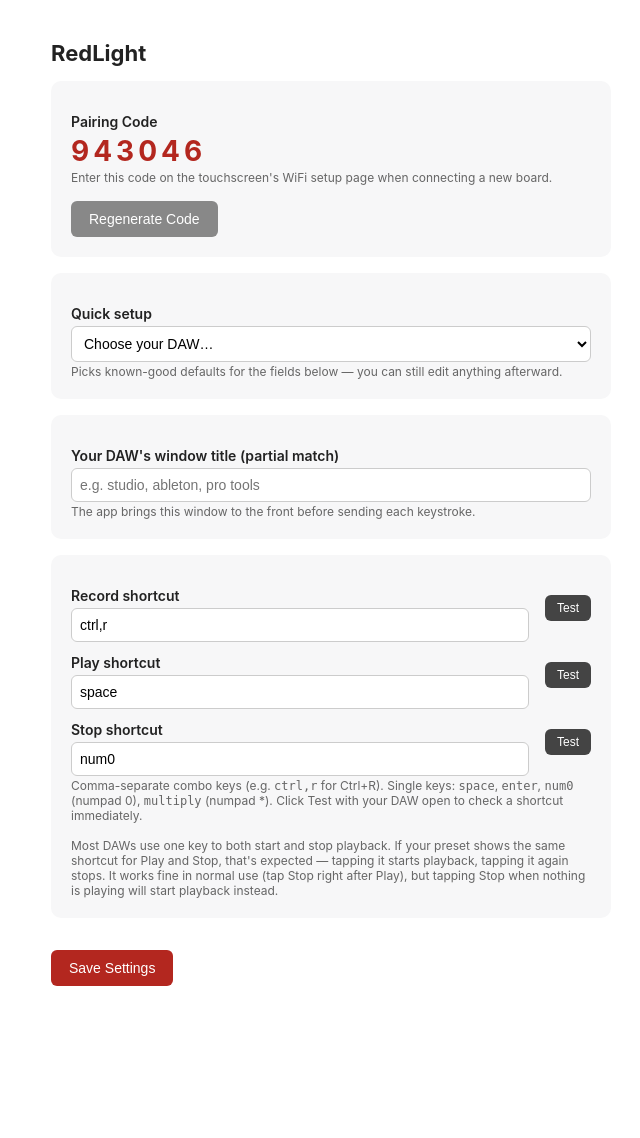
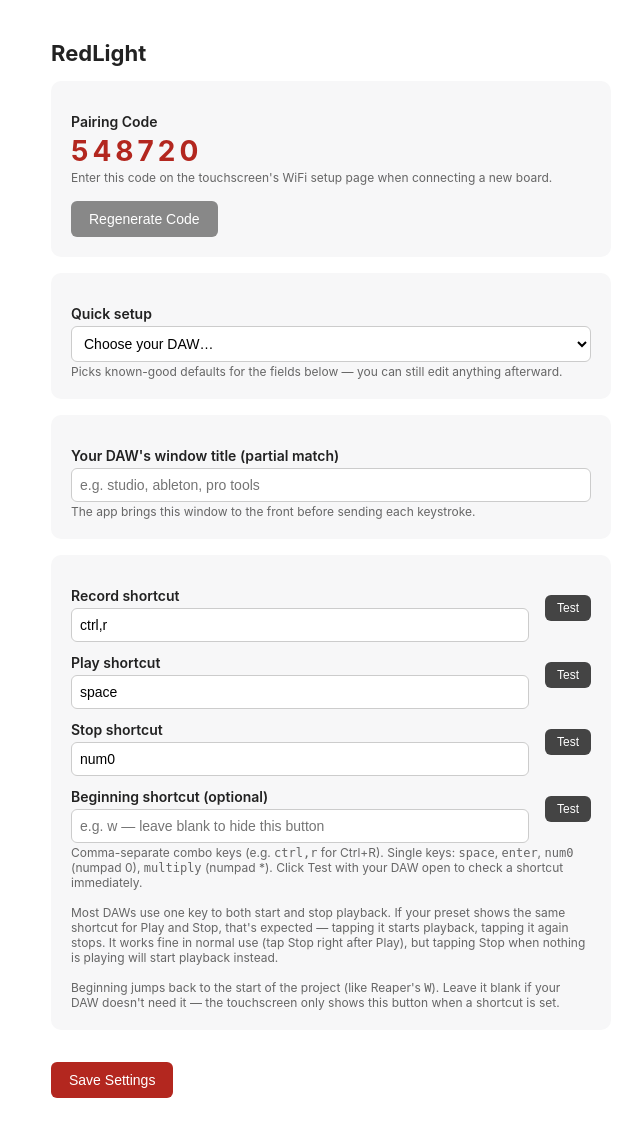
Before and after one commit to THE-topherreed/redlight-remote, a Flask app: page / in a window 1280 px wide. Shown: the whole page, without its empty margins (309-949 px from the left). Before the commit the page ends 986 px from the top, so only its background shows below. Run offline with Flask 3, Linux system fonts and the light colour scheme; parts of the project's set-up code (start-up, migrations or seed data) failed here and were passed over.

Commit message:
Add an optional Beginning (go-to-start) button
Some DAWs bind a dedicated "jump to project start" shortcut - Reaper's
is W. Adding a 4th configurable shortcut alongside Record/Play/Stop,
shown on the touchscreen only when the desktop app reports one is set
(other presets leave it blank rather than guessed). The button layout
is now computed dynamically across however many buttons are actually
needed (2-4), rather than hardcoded per mode.

Verified end-to-end on real hardware with Reaper: Record, the merged
Play/Stop toggle, and Beginning all confirmed working.

Co-Authored-By: Claude Sonnet 5 <noreply@anthropic.com>

```diff
--- a/pc-app/config_store.py
+++ b/pc-app/config_store.py
@@ -18,6 +18,7 @@ DEFAULT_CONFIG = {
     "key_record": ["ctrl", "r"],
     "key_play": ["space"],
     "key_stop": ["num0"],
+    "key_beginning": [],  # optional 4th button - "go to start"; empty hides it
 }
 
 
--- a/pc-app/daw_presets.py
+++ b/pc-app/daw_presets.py
@@ -19,6 +19,9 @@ references, not general impression):
 - Fender Studio Pro ships a CUSTOMIZED keymap that differs from vanilla
   PreSonus Studio One (confirmed by hands-on hardware testing) - kept
   as a separate preset rather than assumed identical.
+- key_beginning ("go to start of project") is only filled in where
+  hands-on verified - Reaper's default is W. Left empty elsewhere
+  rather than guessed; an empty key_beginning hides the button.
 """
 
 PRESETS = {
@@ -28,6 +31,7 @@ PRESETS = {
         "key_record": ["ctrl", "r"],
         "key_play": ["space"],
         "key_stop": ["num0"],
+        "key_beginning": [],
     },
     "studio_one": {
         "label": "PreSonus Studio One",
@@ -35,6 +39,7 @@ PRESETS = {
         "key_record": ["multiply"],
         "key_play": ["enter"],
         "key_stop": ["num0"],
+        "key_beginning": [],
     },
     "ableton_live": {
         "label": "Ableton Live",
@@ -42,6 +47,7 @@ PRESETS = {
         "key_record": ["f9"],
         "key_play": ["space"],
         "key_stop": ["space"],
+        "key_beginning": [],
     },
     "pro_tools": {
         "label": "Pro Tools",
@@ -49,6 +55,7 @@ PRESETS = {
         "key_record": ["ctrl", "space"],
         "key_play": ["space"],
         "key_stop": ["space"],
+        "key_beginning": [],
     },
     "reaper": {
         "label": "Reaper",
@@ -56,6 +63,7 @@ PRESETS = {
         "key_record": ["ctrl", "r"],
         "key_play": ["space"],
         "key_stop": ["space"],
+        "key_beginning": ["w"],
     },
     "cakewalk": {
         "label": "Cakewalk by BandLab",
@@ -63,6 +71,7 @@ PRESETS = {
         "key_record": ["r"],
         "key_play": ["space"],
         "key_stop": ["space"],
+        "key_beginning": [],
     },
     "fl_studio": {
         "label": "FL Studio",
@@ -70,5 +79,6 @@ PRESETS = {
         "key_record": ["r"],
         "key_play": ["space"],
         "key_stop": ["space"],
+        "key_beginning": [],
     },
 }
--- a/pc-app/main.py
+++ b/pc-app/main.py
@@ -123,6 +123,14 @@ def route_stop():
     return "ok\n"
 
 
+@app.route("/beginning")
+def route_beginning():
+    check_auth()
+    focus_daw()
+    press_keys(config.get("key_beginning", []))
+    return "ok\n"
+
+
 @app.route("/ping")
 def route_ping():
     return "ok\n"
@@ -132,7 +140,8 @@ def route_ping():
 def route_mode():
     check_auth()
     toggle = config["key_play"] == config["key_stop"]
-    return {"play_stop_toggle": toggle}
+    has_beginning = bool(config.get("key_beginning"))
+    return {"play_stop_toggle": toggle, "has_beginning": has_beginning}
 
 
 @app.route("/", methods=["GET"])
@@ -146,6 +155,7 @@ def route_save_settings():
     config["key_record"] = [k.strip() for k in request.form.get("key_record", "").split(",") if k.strip()]
     config["key_play"] = [k.strip() for k in request.form.get("key_play", "").split(",") if k.strip()]
     config["key_stop"] = [k.strip() for k in request.form.get("key_stop", "").split(",") if k.strip()]
+    config["key_beginning"] = [k.strip() for k in request.form.get("key_beginning", "").split(",") if k.strip()]
     config_store.save_config(config)
     return render_template("settings.html", config=config, saved=True, presets=PRESETS)
 
--- a/pc-app/templates/settings.html
+++ b/pc-app/templates/settings.html
@@ -71,11 +71,20 @@
         </div>
         <button type="button" class="test" onclick="testKey('stop')">Test</button>
       </div>
+      <div class="row">
+        <div style="flex:1">
+          <label>Beginning shortcut (optional)</label>
+          <input type="text" id="key_beginning" name="key_beginning" value="{{ config.key_beginning|join(',') }}" placeholder="e.g. w — leave blank to hide this button">
+        </div>
+        <button type="button" class="test" onclick="testKey('beginning')">Test</button>
+      </div>
       <div class="hint">
         Comma-separate combo keys (e.g. <code>ctrl,r</code> for Ctrl+R). Single keys: <code>space</code>, <code>enter</code>, <code>num0</code> (numpad 0), <code>multiply</code> (numpad *).
         Click Test with your DAW open to check a shortcut immediately.
         <br><br>
         Most DAWs use one key to both start and stop playback. If your preset shows the same shortcut for Play and Stop, that's expected — tapping it starts playback, tapping it again stops. It works fine in normal use (tap Stop right after Play), but tapping Stop when nothing is playing will start playback instead.
+        <br><br>
+        Beginning jumps back to the start of the project (like Reaper's <code>W</code>). Leave it blank if your DAW doesn't need it — the touchscreen only shows this button when a shortcut is set.
       </div>
     </div>
 
@@ -98,6 +107,7 @@
       document.getElementById('key_record').value = preset.key_record.join(',');
       document.getElementById('key_play').value = preset.key_play.join(',');
       document.getElementById('key_stop').value = preset.key_stop.join(',');
+      document.getElementById('key_beginning').value = (preset.key_beginning || []).join(',');
     }
   </script>
 </body>
```
Also changed, not shown: 2 other files.
